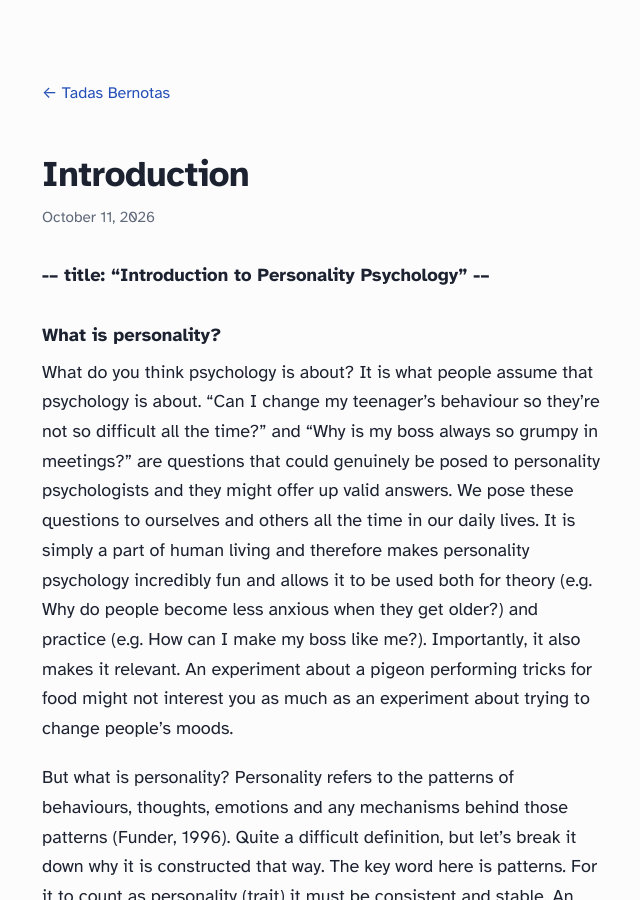
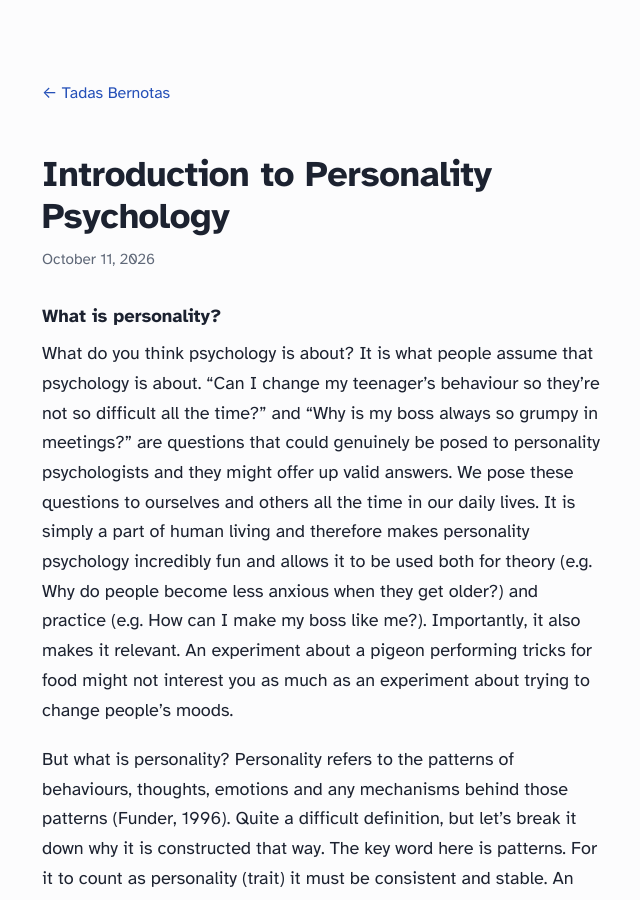
Before and after one commit to bernotast/bernotast.github.io, a Jekyll site: the page built from _posts/2026-10-11-Introduction.md, in a window 1280 px wide and 900 px high. Shown: the whole window, without its empty margins (318-958 px from the left). Built offline with Jekyll 4.4.1, drawn with Linux system fonts in a browser that asks for light colours.

Commit message:
Update 2026-10-11-Introduction.md

```diff
--- a/_posts/2026-10-11-Introduction.md
+++ b/_posts/2026-10-11-Introduction.md
@@ -1,12 +1,14 @@
-### \--- title: "Introduction to Personality Psychology" \---
+---
+title: "Introduction to Personality Psychology"
+---
 
-### **What is personality?**
+### What is personality?
 
 What do you think psychology is about? It is what people assume that psychology is about. “Can I change my teenager’s behaviour so they’re not so difficult all the time?” and “Why is my boss always so grumpy in meetings?” are questions that could genuinely be posed to personality psychologists and they might offer up valid answers. We pose these questions to ourselves and others all the time in our daily lives. It is simply a part of human living and therefore makes personality psychology incredibly fun and allows it to be used both for theory (e.g. Why do people become less anxious when they get older?) and practice (e.g. How can I make my boss like me?). Importantly, it also makes it relevant. An experiment about a pigeon performing tricks for food might not interest you as much as an experiment about trying to change people’s moods.
 
 But what is personality? Personality refers to the patterns of behaviours, thoughts, emotions and any mechanisms behind those patterns (Funder, 1996). Quite a difficult definition, but let’s break it down why it is constructed that way. The key word here is patterns. For it to count as personality (trait) it must be consistent and stable. An example for consistency could be: if you are talkative at home, you are more likely to be talkative at work. If you are very talkative at home, but do not talk at all at work, there might be something wrong with your work\! Or at least we would not count it as a personality trait. For stability, you should be about as talkative at 25 years old as 45 years old. Obviously you change as a person but overall your personality should be fairly stable, otherwise it would not be personality but rather a mood.
 
-### **Why it’s so hard to study**
+### Why it’s so hard to study
 
 When we talk about personality psychology we try to explain the whole individual. That is a huge undertaking. How can you explain something as complex as a person? We come across thousands of situations on a daily basis where we respond differently depending on our mood, health, relationship with others and more factors that would take ages to list out. Trying to explain all thoughts, behaviour, emotions and what is behind them is incredibly difficult, if not impossible. So we as psychologists (But also regular people\!) must limit ourselves to certain kinds of information. Certain kinds of observations, certain kinds of patterns and certain ways of thinking about these patterns.
 
@@ -16,7 +18,7 @@ Let’s think of what conclusions we would draw from this. I assume that this is
 
 In this case, your observation would be much more insightful than mine, but you and I would draw different conclusions from exactly the same behaviour and situation. This is why we need approaches, or ways of thinking about what we see.
 
-### **Five ways of looking at people**
+### Five ways of looking at people
 
 There are different approaches which have been used throughout the years with each one having its strengths and weaknesses. The five main approaches are:
 
@@ -26,7 +28,7 @@ There are different approaches which have been used throughout the years with ea
 * **Phenomenological.** The phenomenological approach (what a mouthful) is a kind of cross between psychology and philosophy, concerned with our experience of the world, free will, and the consequences of having that free will. Think about why people in similar circumstances develop wildly different beliefs. If two individuals had a horrible childhood, they could still turn out very differently. The phenomenological approach tries to explain this difference.
 * **Behaviouristic.** Finally, behaviourists see themselves as fully experimental scientists of personality psychology. In the same way that sodium explodes when it comes into contact with water, behaviourists believe they can find consistent techniques to change someone’s behaviour. For example, if you reward someone with an ice cream when they complete a task, they will be more likely to do the task again.
 
-### **Why we use all of them at once**
+### Why we use all of them at once
 
 Looking back at the list you might rightfully say that these approaches look quite disconnected. What does the unconscious mind have in common with an ice cream reward? The truth is that these approaches do not compete between themselves. They all try to handle different questions about human psychology independently.
 
```
